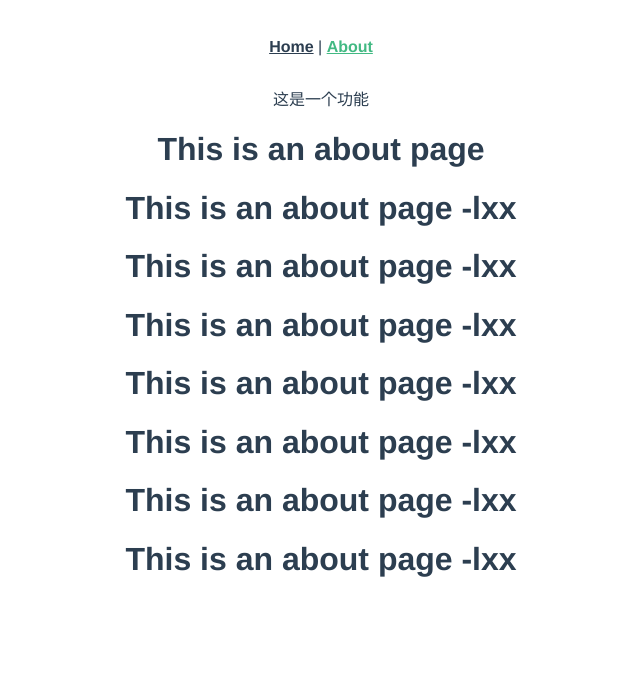
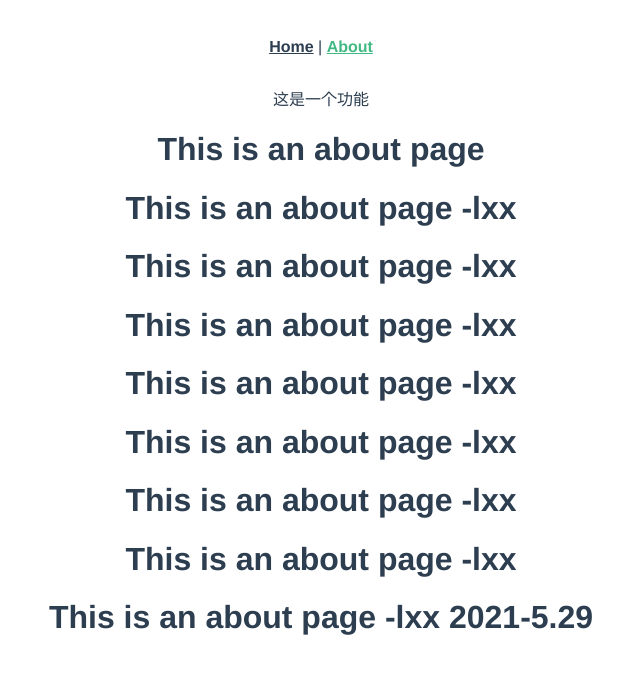
Before and after one commit to yang1161519465/learn-gitlab, a Vue app: page /about in a window 1280 px wide. Shown: the top 674 px of the page, without its empty margins (319-959 px from the left). Built offline with nearby package versions, Linux system fonts and the light colour scheme.

Commit message:
about修改

```diff
--- a/src/views/About.vue
+++ b/src/views/About.vue
@@ -3,8 +3,8 @@
  * @version:
  * @Author: 雒小霞
  * @Date: 2021-05-28 08:42:02
- * @LastEditors: 杨旭晨
- * @LastEditTime: 2021-05-28 10:32:55
+ * @LastEditors: 雒小霞
+ * @LastEditTime: 2021-05-29 09:18:30
 -->
 <template>
   <div class="about">
@@ -16,7 +16,7 @@
     <h1>This is an about page -lxx</h1>
     <h1>This is an about page -lxx</h1>
     <h1>This is an about page -lxx</h1>
-
+<h1>This is an about page -lxx   2021-5.29</h1>
   </div>
 </template>
 <script>
```
